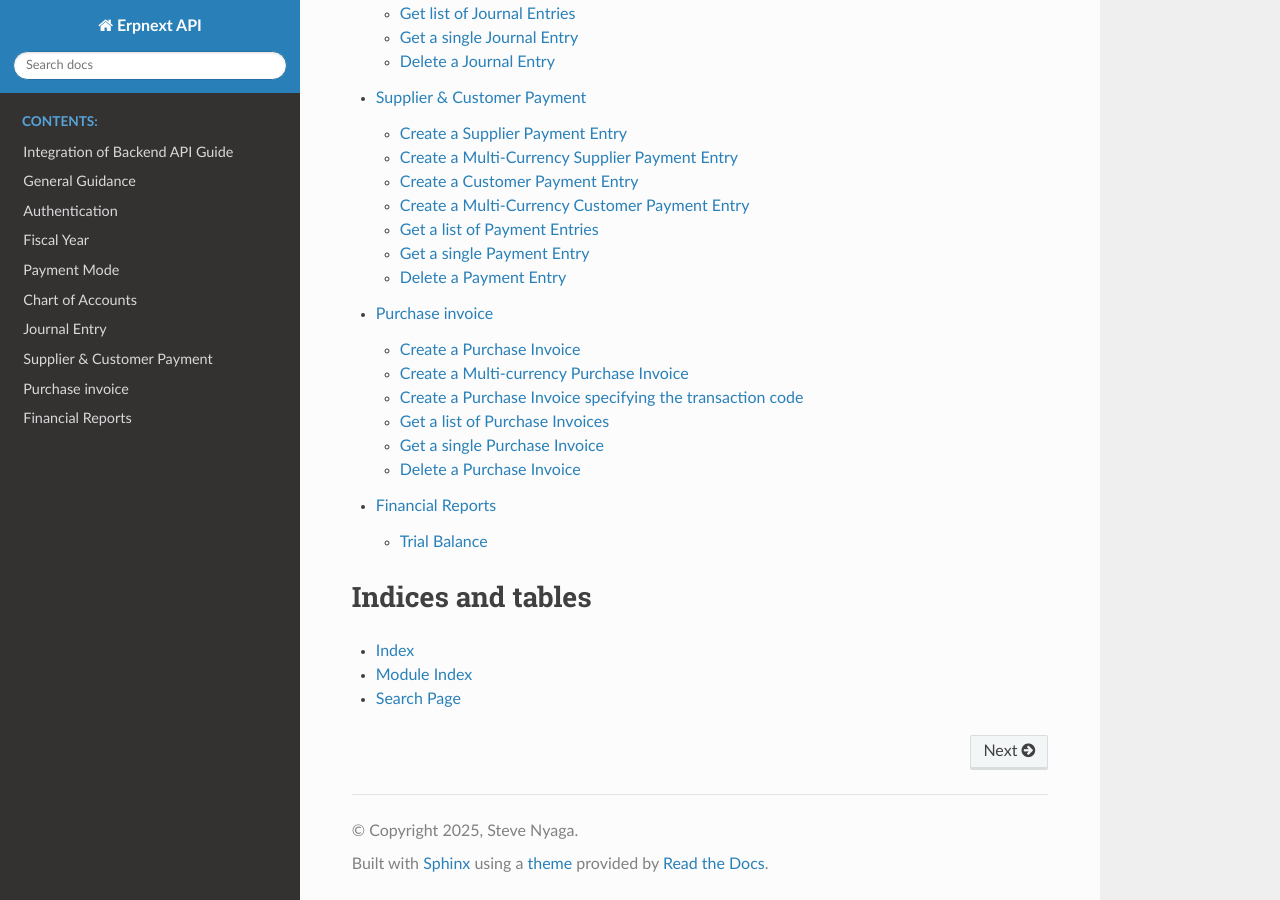
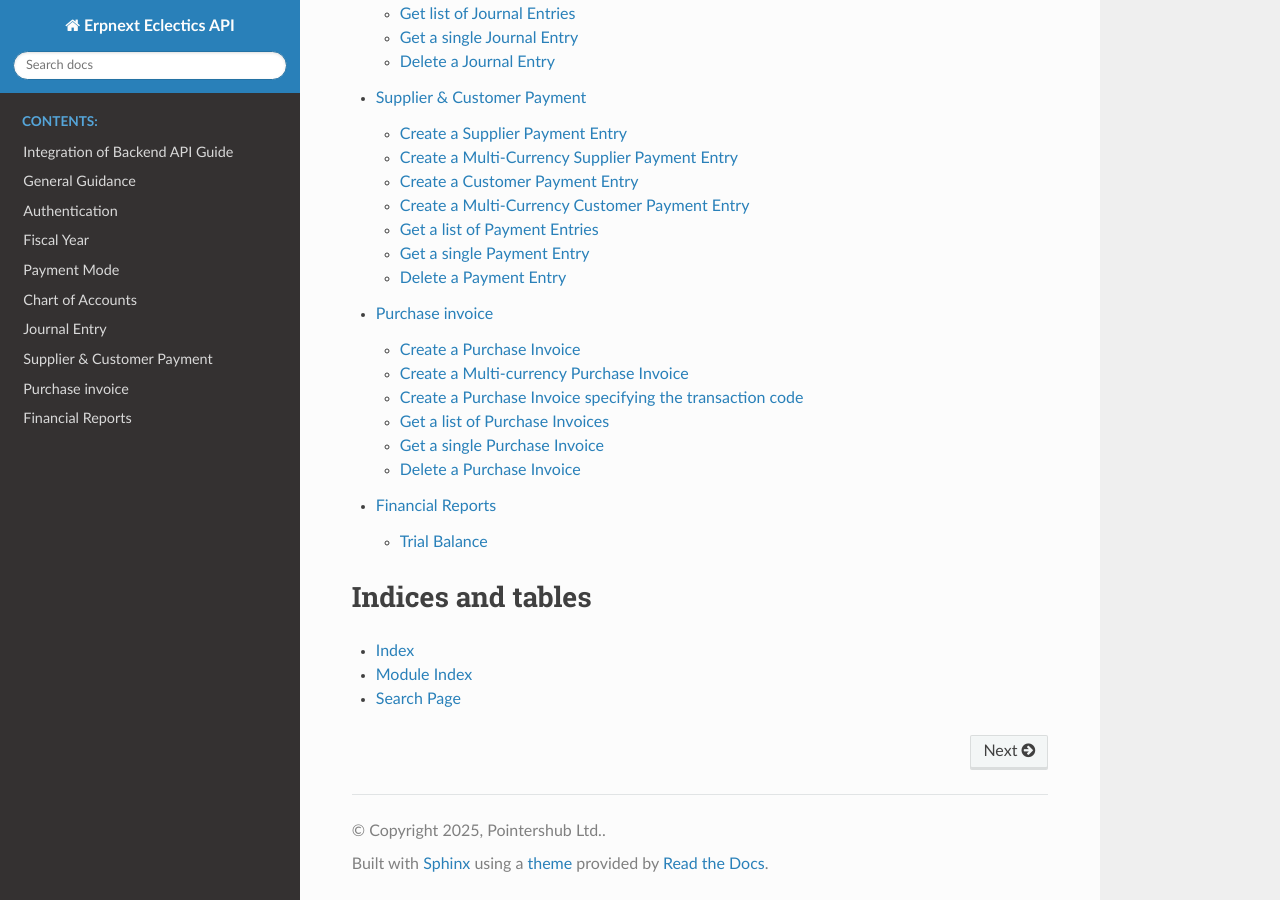
Before and after one commit to stevenyaga/erpnext-api-docs, a Sphinx documentation site: the page built from docs/index.rst, in a window 1280 px wide and 900 px high, scrolled down 890 px. Built offline with Sphinx 7.4.7 and the Read the Docs theme 3.1.0, drawn with Linux system fonts in a browser that asks for light colours.

Commit message:
refactor: Update authors in conf.py

```diff
--- a/docs/conf.py
+++ b/docs/conf.py
@@ -6,9 +6,9 @@
 # -- Project information -----------------------------------------------------
 # https://www.sphinx-doc.org/en/master/usage/configuration.html#project-information
 
-project = 'Erpnext API'
-copyright = '2025, Steve Nyaga'
-author = 'Steve Nyaga<stevenyaga@gmail.com>'
+project = 'Erpnext Eclectics API'
+copyright = '2025, Pointershub Ltd.'
+author = 'Pointershub Ltd'
 
 # -- General configuration ---------------------------------------------------
 # https://www.sphinx-doc.org/en/master/usage/configuration.html#general-configuration
```
